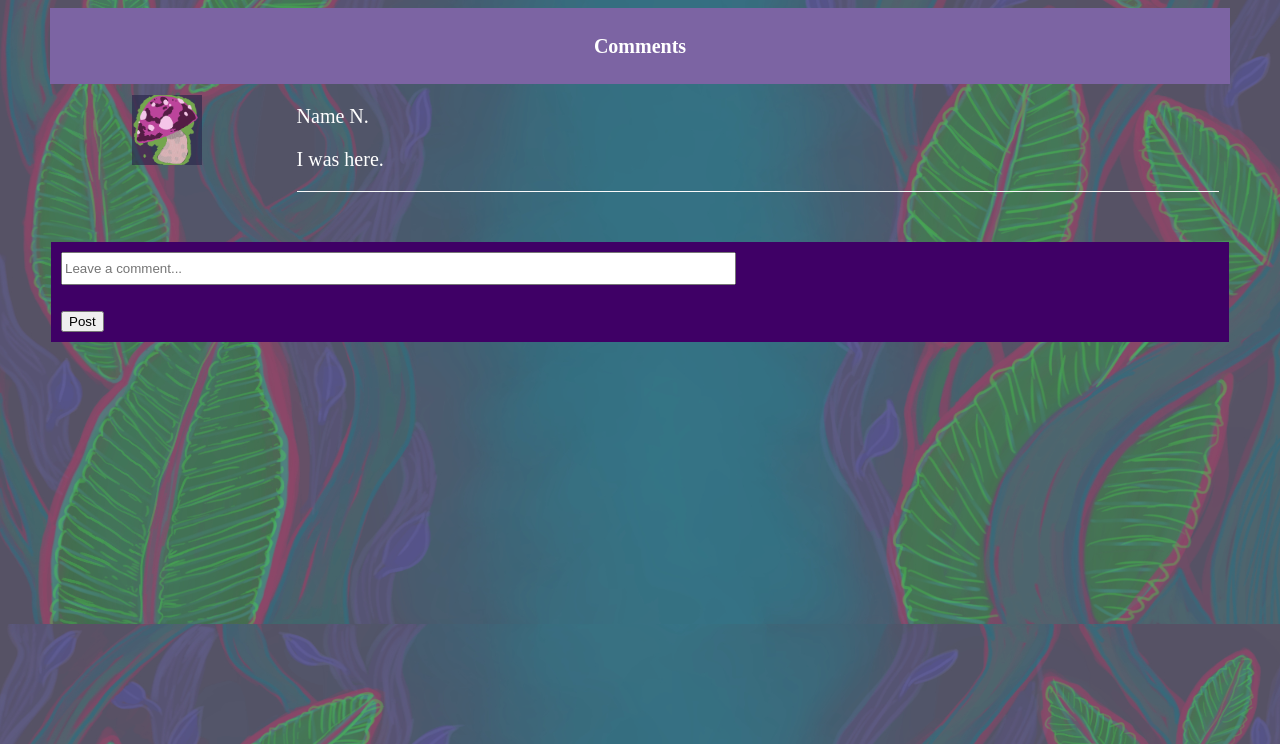
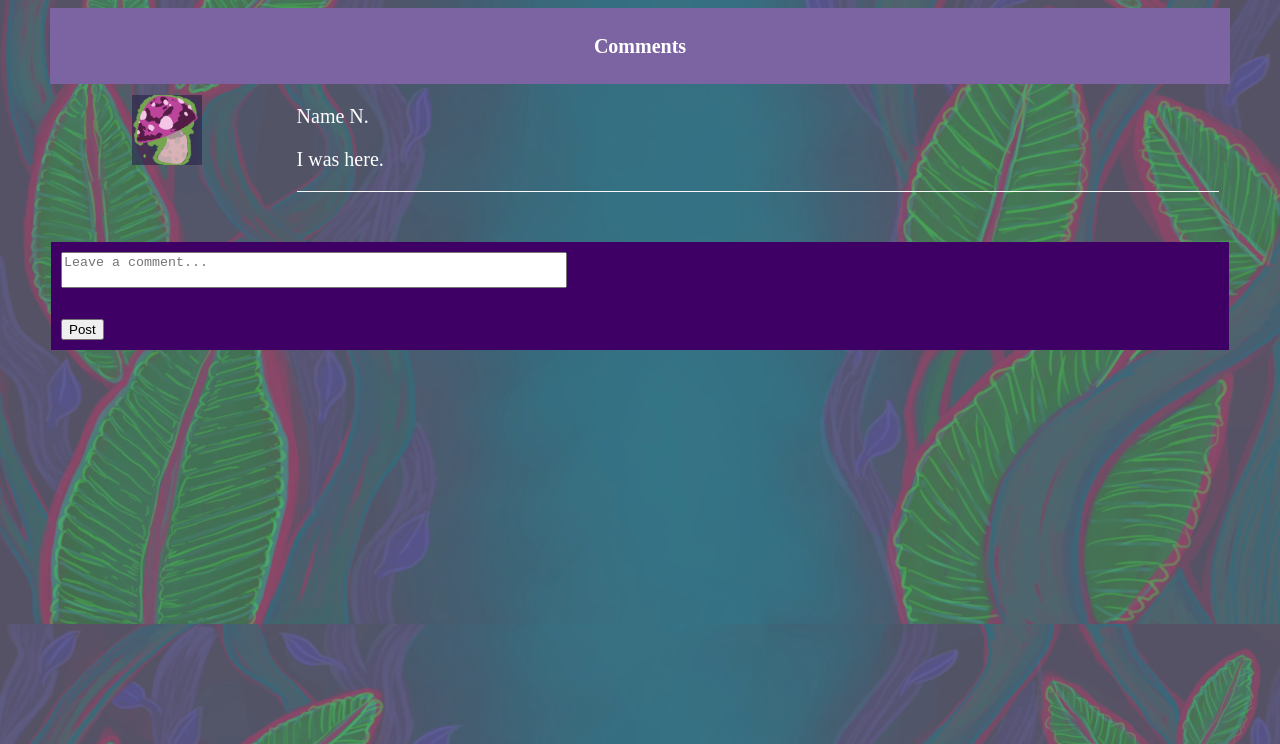
Before and after one commit to HotSoz/Vesta-Project, a website: page public/index.html in a window 1280 px wide. Shown: the part 176-920 px from the top of the page. Drawn offline with nearby package versions, Linux system fonts and the light colour scheme.

Commit message:
Edited the comment bar, added a few features to comment bar

```diff
--- a/public/css/styles.css
+++ b/public/css/styles.css
@@ -120,6 +120,14 @@ nav {
 }
 
 /* NewsFeed */
+
+.txtarea {
+    resize: none;
+    overflow: hidden;
+    width: 100%;
+    max-width: 500px;
+}
+
 
 /* Head */
 .dd1grid {
--- a/public/index.html
+++ b/public/index.html
@@ -88,8 +88,9 @@
                         </div>
                         </div>
                         <div class="styledSubmit">
-                            <!-- <textarea name="content" id="comment" rows="10" tabindex="4" required="required"></textarea> -->
-                            <input type="text" id="commentTxt" dir="auto" class="styledInp" placeholder="Leave a comment..."><br><br>
+                            <textarea class="txtarea txtcom" name="content" id="commentTxt" contenteditable="true" required="required" placeholder="Leave a comment..."></textarea>
+                            <!-- <textarea name="text" oninput='this.style.height = ""; this.style.height = this.scrollHeight + "px"'></textarea> -->
+                            <!-- <input type="text" id="commentTxt" dir="auto" class="styledInp" placeholder="Leave a comment...">--><br><br>
                             <button type="submit" onclick="updateCom()">Post</button>
                         </div>
 
--- a/public/js/index.js
+++ b/public/js/index.js
@@ -1,4 +1,6 @@
-       $(document).ready(
+$(document).ready(
+
+    //Navigation
             function(){
 
                 var tbs = $('.tab');
@@ -22,9 +24,9 @@
                         }
                     }
                 )
-                // $('.item').draggable(){
-                //     function();
-                // }
+
+
+    //Drag and Drop
                 let dragging;
 
                 $('.item').mousedown(
@@ -64,12 +66,30 @@
                         $('.dragging-area').css({'left':x, 'top':y})
                     }
                 )
+
+
+    // Comment Section
+                var scrlHeight = $('.txtcom').height();
+
+
+                $('.txtcom').keyup(
+                    function(){
+                        $(this).css('height', '');
+                        scrlHeight = $(this).prop('scrollHeight');
+                        $(this).css('height', scrlHeight + 'px');
+                        // oninput='this.style.height = ""; this.style.height = this.scrollHeight + "px"'
+                }
+                )
             }
             );
 
+
+
+    // Comment section
             function updateCom(){
                 var x = $('#commentTxt').val();
                 //$('#comments').first().clone().appendTo('#commentDiv').html();
                 $('#commentDiv').append("<div id='comments'><img alt='PFP' src='Images/m2.png'><div class='gridby22'><p>Name N.</p><p class='commentPar'>" + x + "</p></div></div>");
-
+                $('#commentTxt').val('');
+                $('.txtcom').css('height', '');
             }
```
